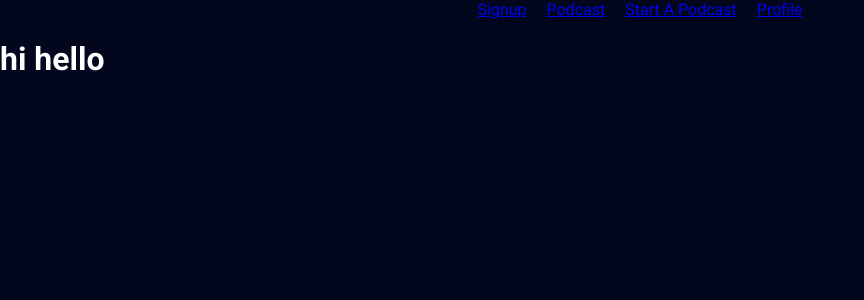
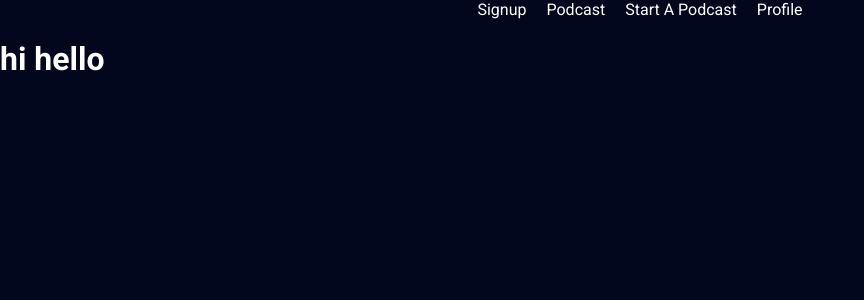
Before and after one commit to KgomotsoMacyy/DJS11_Podcast-Final-Project, a React (Vite) app: page / in a window 1280 px wide. Shown: the top 300 px of the page, without its empty margins (0-864 px from the left). Built offline with nearby package versions, Linux system fonts and the light colour scheme.

Commit message:
Added styles for .links a elements in Header component

```diff
--- a/src/components/Header/styles.css
+++ b/src/components/Header/styles.css
@@ -12,6 +12,11 @@
     align-items: center;
 }
 
+.links a{
+    color:var(--white) !important;
+    text-decoration: none !important;
+}
+
 /*position: absolute;
 width: 977px;
 height: 139px;
```
